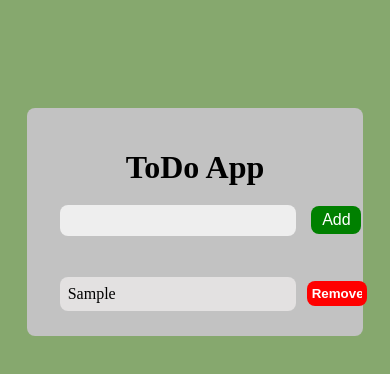
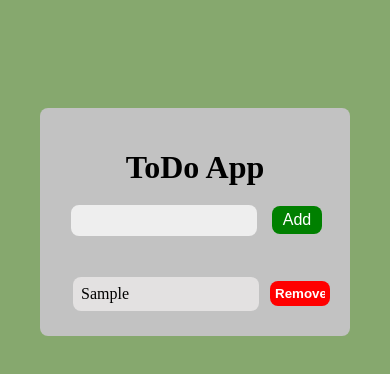
Before and after one commit to YoussefDybala/ToDo_App, a plain HTML site: page index.html in a window 390 px wide. Both pictures are taken after typing "Sample" into the empty fields and a click on the button "Add". Drawn offline with Linux system fonts and the light colour scheme.

Commit message:
new commit

```diff
--- a/style.css
+++ b/style.css
@@ -83,7 +83,7 @@ body {
 }
 @media (max-width : 768px) {
     .containar {
-        width: 90%;
+        width: 310px;
         position: relative;
         bottom: 10px;
     }
@@ -93,14 +93,14 @@ body {
         padding: 8px;
         margin-top: 2px;
         border-radius: 8px;
-        width: 220px;
+        width: 170px;
         margin-right: 15px;
         outline: none;
         margin-bottom: 20px;
         overflow: auto;
     }
     .text-box  {
-        width: 220px ;
+        width: 170px ;
         background-color: #e3e1e1 !important;
         padding: 8px;
         border-radius: 8px;
@@ -112,7 +112,7 @@ body {
         font-weight: bold;
         padding: 5px;
         position: relative;
-        left: 280px !important;
+        left: 230px !important;
         cursor: pointer;
         background-color: red;
         color: white;
```
